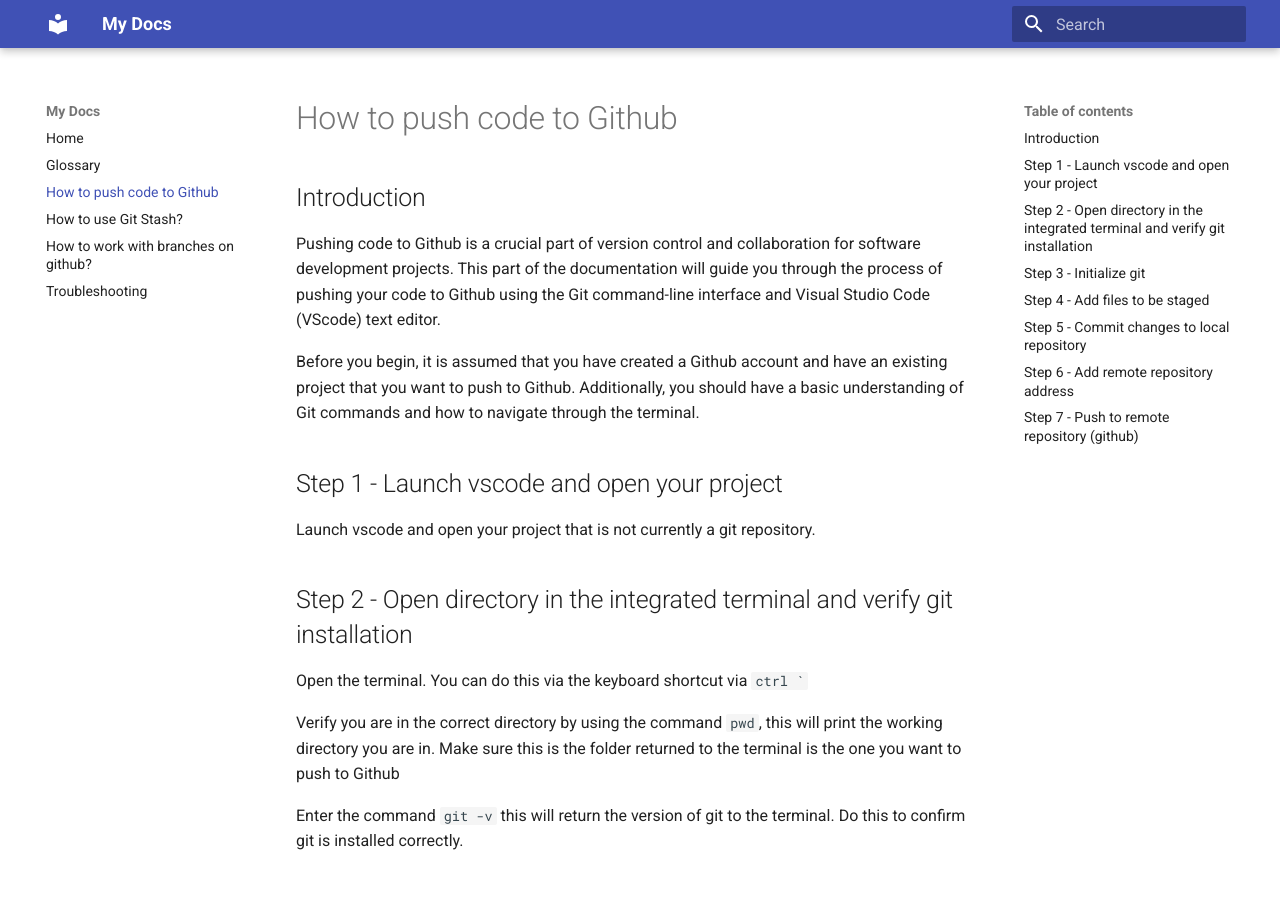
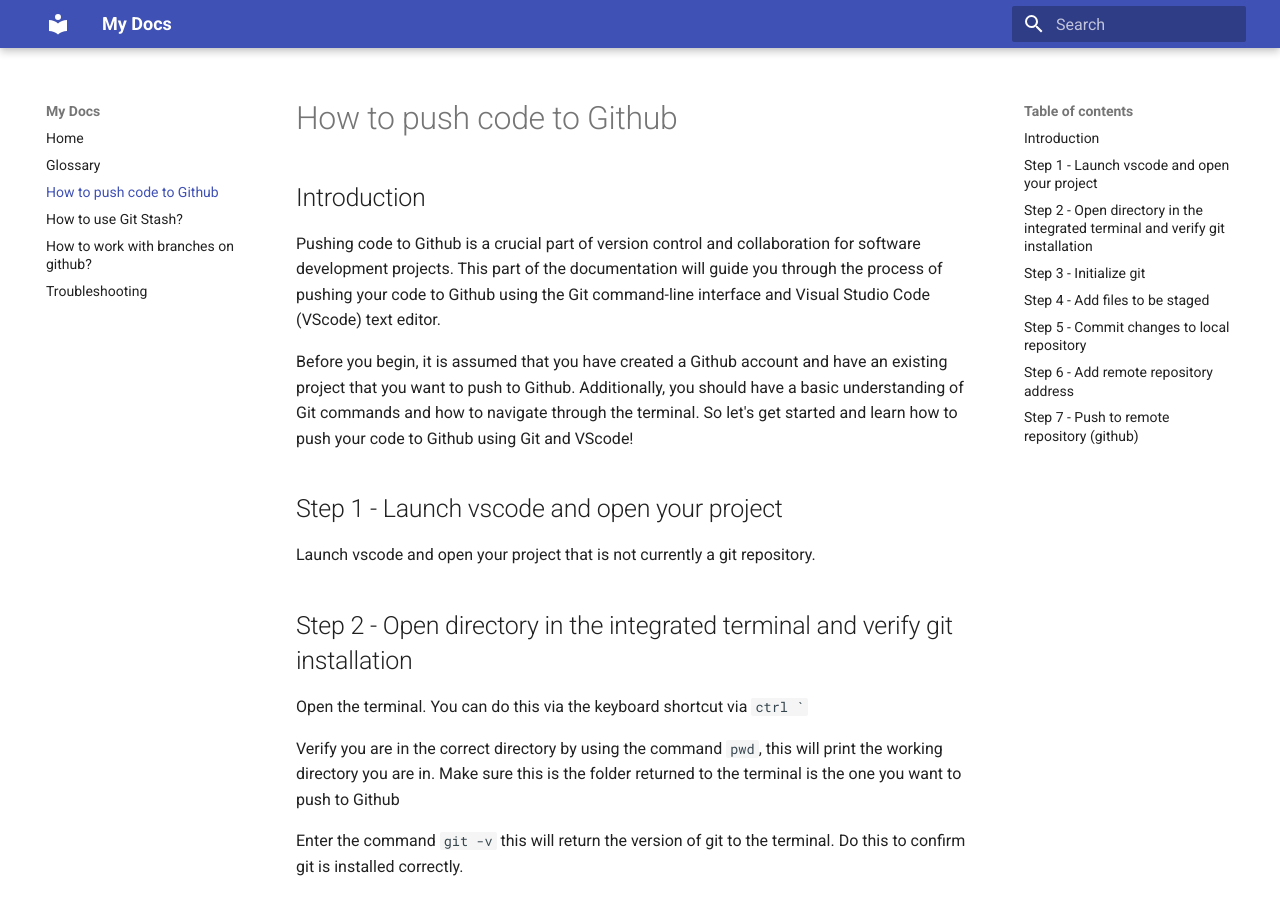
Before and after one commit to royce-c/Comm-Docs, an MkDocs documentation site: the page built from docs/task1.md, in a window 1280 px wide and 900 px high. Built offline with MkDocs 1.6.1 and Material for MkDocs 9.7.7, drawn with Linux system fonts in a browser that asks for light colours.

Commit message:
one line added to the introduction

```diff
--- a/docs/task1.md
+++ b/docs/task1.md
@@ -5,6 +5,7 @@
 Pushing code to Github is a crucial part of version control and collaboration for software development projects. This part of the documentation will guide you through the process of pushing your code to Github using the Git command-line interface and Visual Studio Code (VScode) text editor.
 
 Before you begin, it is assumed that you have created a Github account and have an existing project that you want to push to Github. Additionally, you should have a basic understanding of Git commands and how to navigate through the terminal.
+So let's get started and learn how to push your code to Github using Git and VScode!
 
 ## Step 1 - Launch vscode and open your project
 
```
